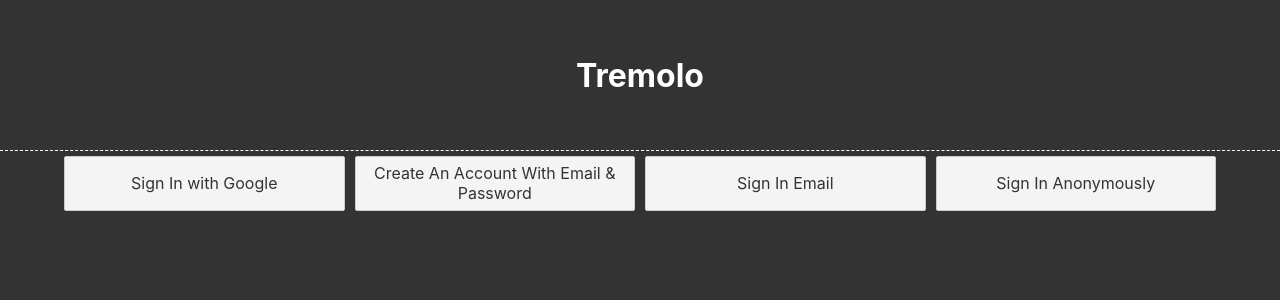
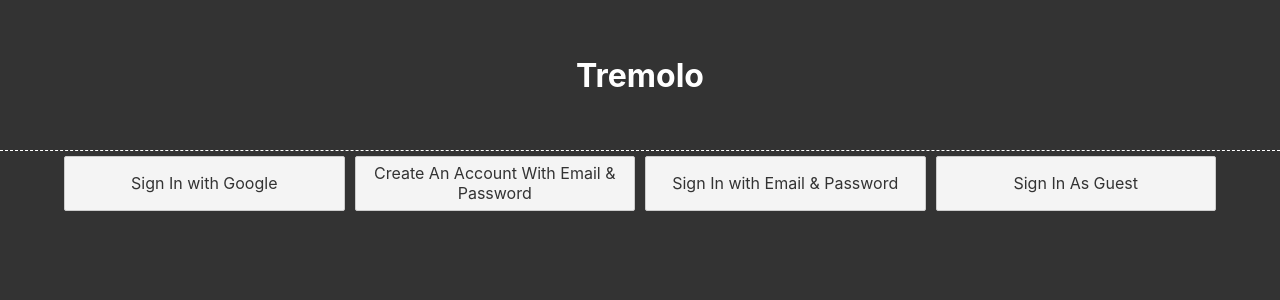
Before and after one commit to Mrs-DJ/tremolo, a Svelte app: page / in a window 1280 px wide. Shown: the top 300 px of the page. Built offline with nearby package versions, Linux system fonts and the light colour scheme; no server answers.

Commit message:
tidy text

```diff
--- a/src/App.svelte
+++ b/src/App.svelte
@@ -117,12 +117,12 @@
 
       <button on:click={signInEmail}>
         <i class="fa fa-google" />
-        Sign In Email
+        Sign In with Email & Password
       </button>
 
       <button on:click={signInAnon}>
         <i class="fa fa-google" />
-        Sign In Anonymously
+        Sign In As Guest
       </button>
     </div>
     {/if}
@@ -150,5 +150,6 @@
     padding: 5px;
     max-width: 90vw;
     margin: auto;
+    justify-content: center;
   }
 </style>
```
